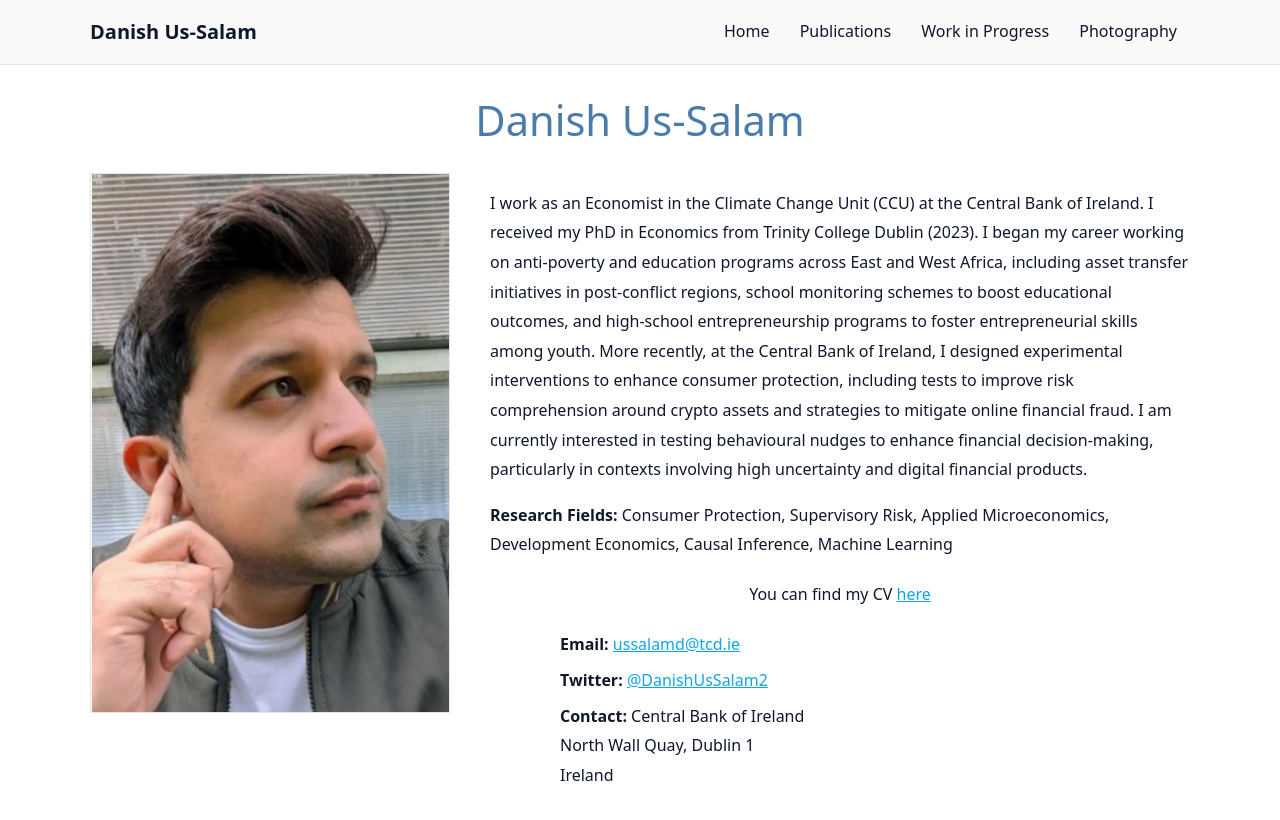
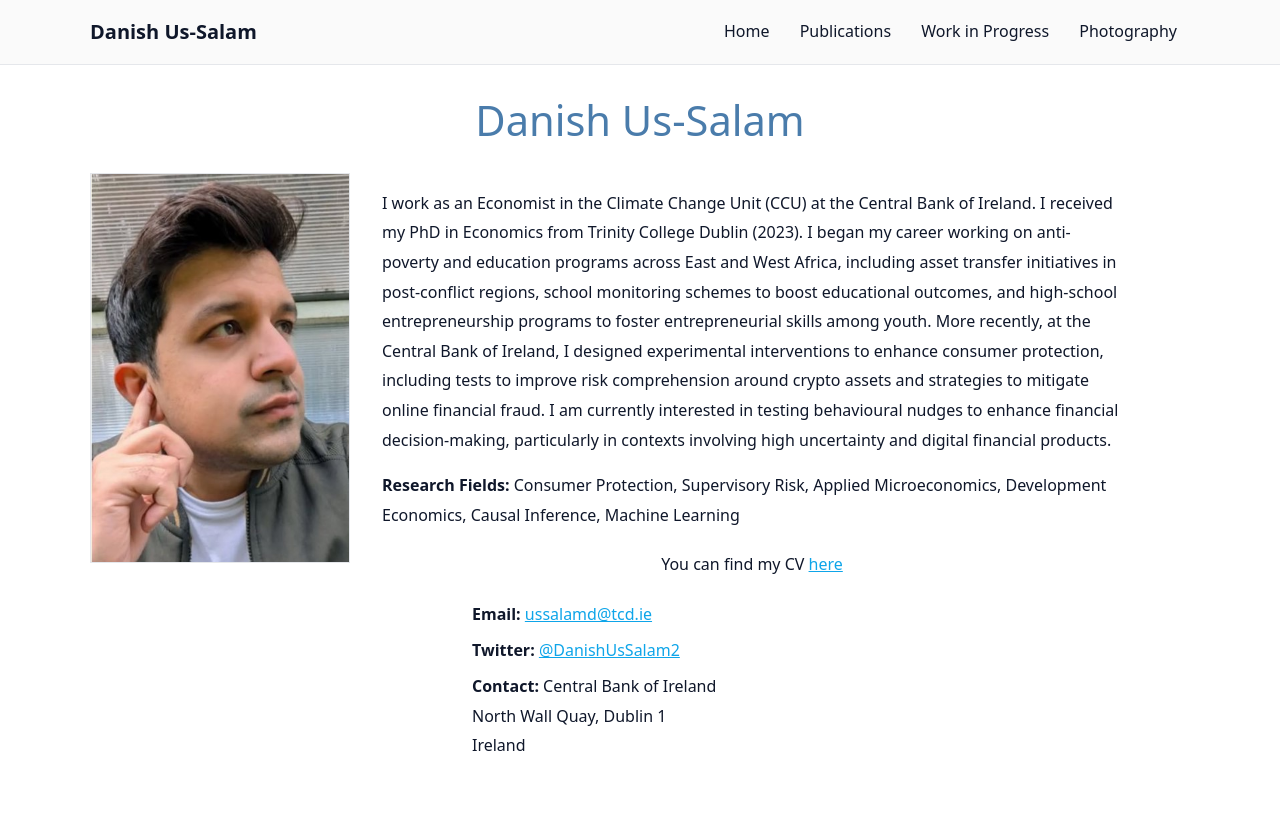
Before and after one commit to danishussalam/danishussalam.github.io, a Jekyll site: the page built from index.md, in a window 1280 px wide. Shown: the top 820 px of the page. Built offline with Jekyll 4.4.1, drawn with Linux system fonts in a browser that asks for light colours.

Commit message:
Update style.css

```diff
--- a/assets/style.css
+++ b/assets/style.css
@@ -180,11 +180,10 @@ details.abstract > summary:hover {
 .contact-block p { margin: .35rem 0; }
 .contact-block a { text-decoration: underline; }
 
-/* Mobile: stack columns */
-@media (max-width: 900px) {
-  .about-hero { grid-template-columns: 1fr; }
-  .profile-pic img { width: 100%; }
-}
+/* Make the left column narrower and the photo scale to it */
+.about-hero { grid-template-columns: 260px 1fr; }  /* good */
+.profile-pic img { width: 100%; height: auto; }   /* <-- use auto, not 50% */
+
 
 /* Make the left column narrower and the photo scale to it */
 .about-hero { grid-template-columns: 260px 1fr; }  /* try 220–300px */
@@ -275,3 +274,39 @@ details.abstract > summary:hover {
 @media (max-width: 768px){
   .container{ padding-left: 1.25rem; padding-right: 1.25rem; }
 }
+
+/* Desktop: photo left, text right; narrow photo column */
+.about-hero{
+  display: grid;
+  grid-template-columns: 260px 1fr;  /* try 220–300px */
+  gap: 2rem;
+  align-items: start;
+}
+.profile-pic img{
+  width: 100%;
+  height: auto;       /* important: no fixed height */
+  display: block;
+}
+
+/* Mobile: stack with a smaller photo like the reference */
+@media (max-width: 900px){
+  .about-hero{
+    grid-template-columns: 1fr;
+    gap: 1.25rem;
+  }
+  .profile-pic img{
+    width: 68vw;       /* adjust 60–72vw to taste */
+    max-width: 360px;  /* hard cap */
+    height: auto;
+    margin: 0 auto;    /* center image */
+  }
+  .bio{
+    margin: 0 auto;
+    max-width: 680px;
+  }
+}
+
+/* Keep your mobile edge padding */
+@media (max-width: 768px){
+  .container { padding-left: 1.25rem; padding-right: 1.25rem; }
+}
```
